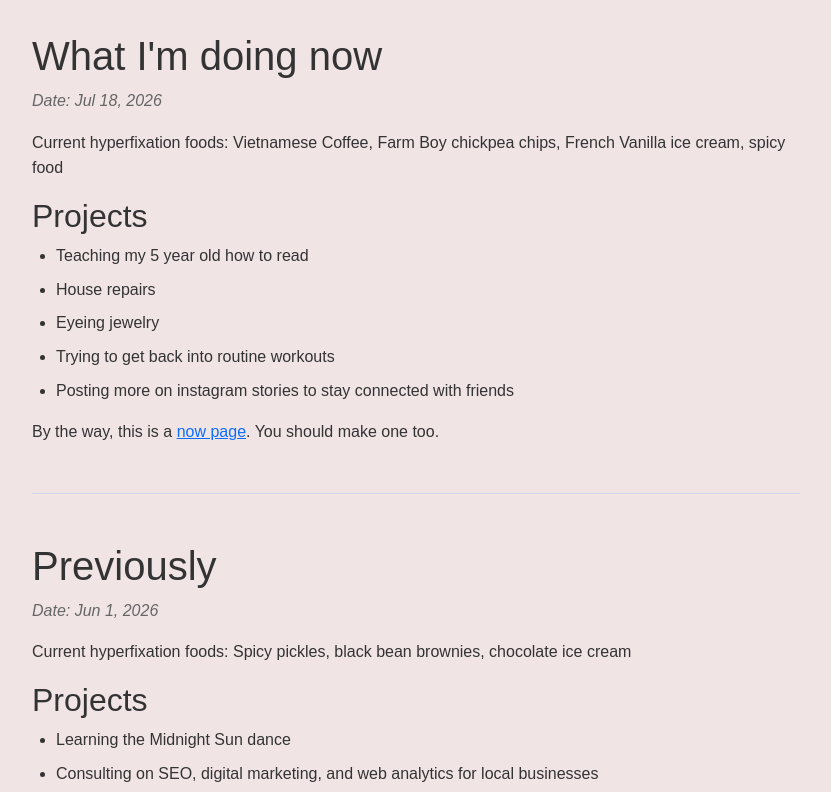
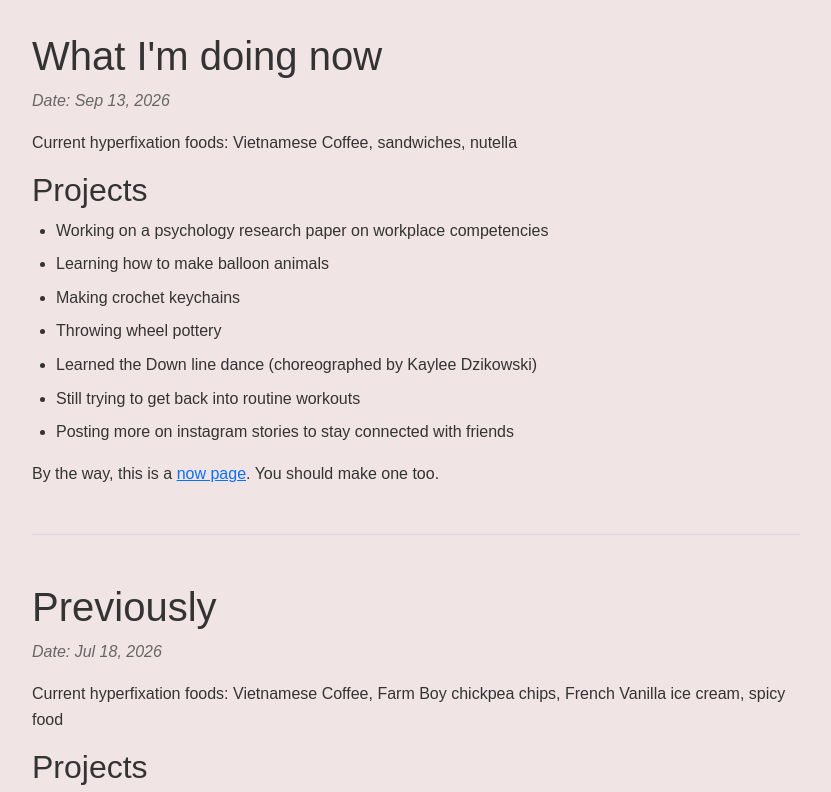
Before and after one commit to jentacularJava/diffbutnice_website, a plain HTML site: page now/index.html in a window 1280 px wide. Shown: the top 792 px of the page, without its empty margins (224-1055 px from the left). Drawn offline with nearby package versions, Linux system fonts and the light colour scheme.

Commit message:
update now page

```diff
--- a/now/index.html
+++ b/now/index.html
@@ -10,6 +10,38 @@
     <main style="max-width: 800px; margin: 2rem auto; padding: 0 1rem;">
          <h1>What I'm doing now</h1>
          <p style="font-style: italic; color: #666;">
+            Date: Sep 13, 2026
+        </p>
+        <section id="content-area">
+            <p>Current hyperfixation foods: Vietnamese Coffee, sandwiches, nutella </p>
+            <h2>Projects</h2>
+            <ul style="list-style-type: disc; padding-left: 1.5rem;">
+                <li style="margin-bottom: 0.5rem;">
+                    Working on a psychology research paper on workplace competencies
+                </li>
+                <li style="margin-bottom: 0.5rem;">
+                    Learning how to make balloon animals
+                </li>
+                <li style="margin-bottom: 0.5rem;">
+                    Making crochet keychains
+                </li>
+                <li style="margin-bottom: 0.5rem;">
+                    Throwing wheel pottery
+                </li>
+                <li style="margin-bottom: 0.5rem;">
+                    Learned the Down line dance (choreographed by Kaylee Dzikowski)
+                </li>
+                <li style="margin-bottom: 0.5rem;">
+                    Still trying to get back into routine workouts
+                </li>
+                <li style="margin-bottom: 0.5rem;">
+                    Posting more on instagram stories to stay connected with friends
+                </li>
+            </ul>
+            <p>By the way, this is a <a href="https://nownownow.com/about" target="_blank">now page</a>. You should make one too.</p>
+        <hr style="margin: 3rem 0; border: 0; border-top: 1px solid #81abfe;">
+        <h1>Previously</h1>
+        <p style="font-style: italic; color: #666;">
             Date: Jul 18, 2026
         </p>
         <section id="content-area">
@@ -32,9 +64,6 @@
                     Posting more on instagram stories to stay connected with friends
                 </li>
             </ul>
-            <p>By the way, this is a <a href="https://nownownow.com/about" target="_blank">now page</a>. You should make one too.</p>
-        <hr style="margin: 3rem 0; border: 0; border-top: 1px solid #81abfe;">
-        <h1>Previously</h1>
         <p style="font-style: italic; color: #666;">
             Date: Jun 1, 2026
         </p>
```
